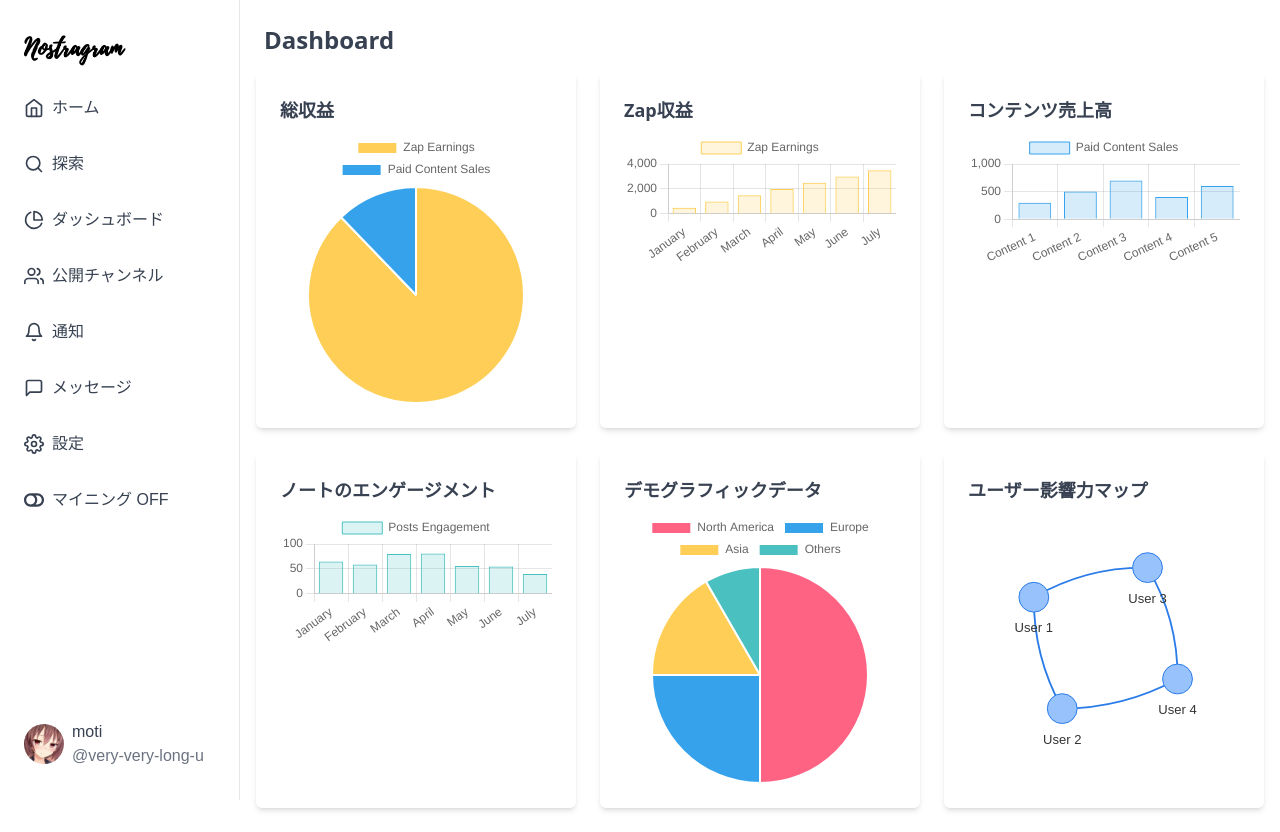
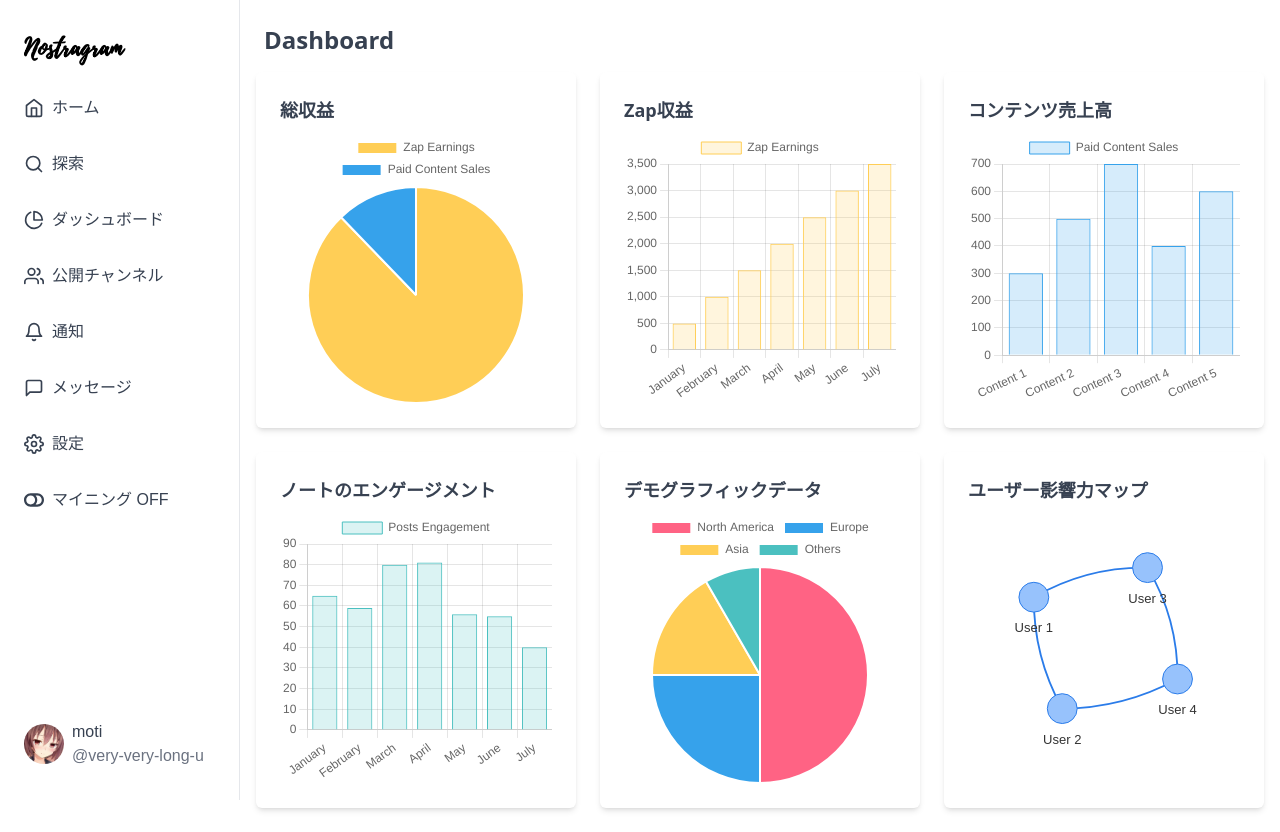
Before and after one commit to motxx/nostr-webclient, a React (Create React App) app: page /dashboard in a window 1280 px wide. Built offline with nearby package versions, Linux system fonts and the light colour scheme; a web font is replaced by a local one.

Commit message:
feat: バーチャートを枠内いっぱいに使う

```diff
--- a/src/components/Dashboard/Charts/DashboardBarChart.tsx
+++ b/src/components/Dashboard/Charts/DashboardBarChart.tsx
@@ -44,12 +44,24 @@ export const DarshboardBarChart: React.FC<DarshboardBarChartProps> = ({
     }),
   }
 
+  const options = {
+    maintainAspectRatio: false,
+    responsive: true,
+    scales: {
+      y: {
+        beginAtZero: true,
+      },
+    },
+  }
+
   return (
-    <div>
+    <div className="h-full flex flex-col">
       <h3 className="text-lg font-semibold mb-2 text-gray-700 dark:text-gray-300">
         {caption}
       </h3>
-      <Bar data={data} />
+      <div className="flex-1">
+        <Bar data={data} options={options} />
+      </div>
     </div>
   )
 }
--- a/src/components/Dashboard/DashboardCard.tsx
+++ b/src/components/Dashboard/DashboardCard.tsx
@@ -59,9 +59,9 @@ export const DashboardCard: React.FC<DashboardCardProps> = ({
       style={{
         opacity,
       }}
-      className="relative flex items-center justify-center bg-white dark:bg-gray-800 p-4 sm:p-6 rounded-md shadow-md overflow-hidden"
+      className="relative flex items-center justify-center bg-white dark:bg-gray-800 p-4 sm:p-6 rounded-md shadow-md overflow-hidden h-full"
     >
-      <div className="flex flex-col w-full max-w-full h-full box-border">
+      <div className="flex flex-col w-full h-full max-w-full box-border">
         {children}
       </div>
       {isDragging && (
```
